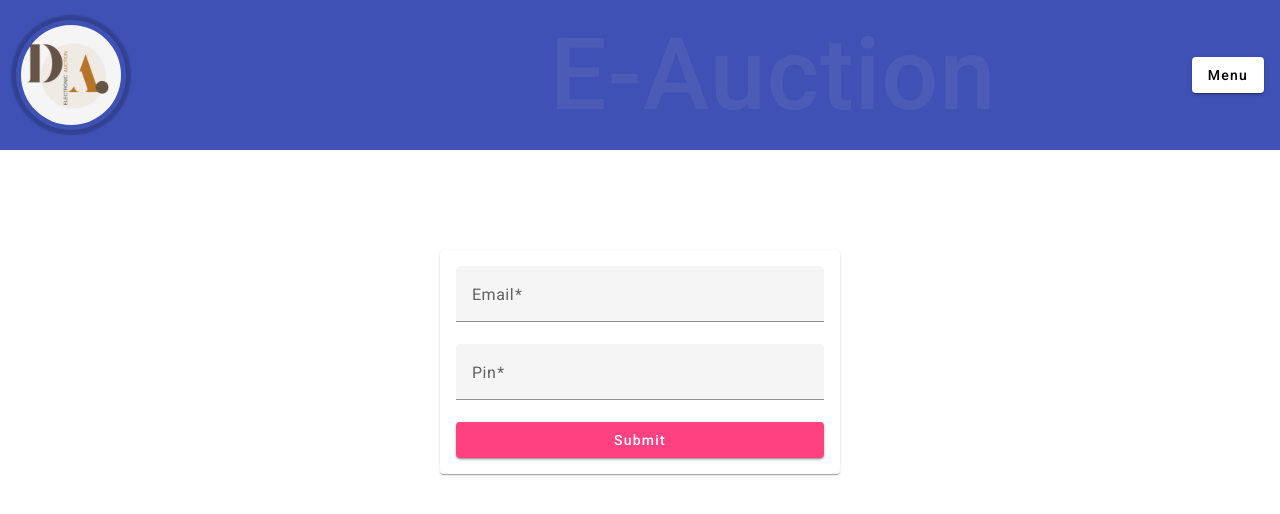
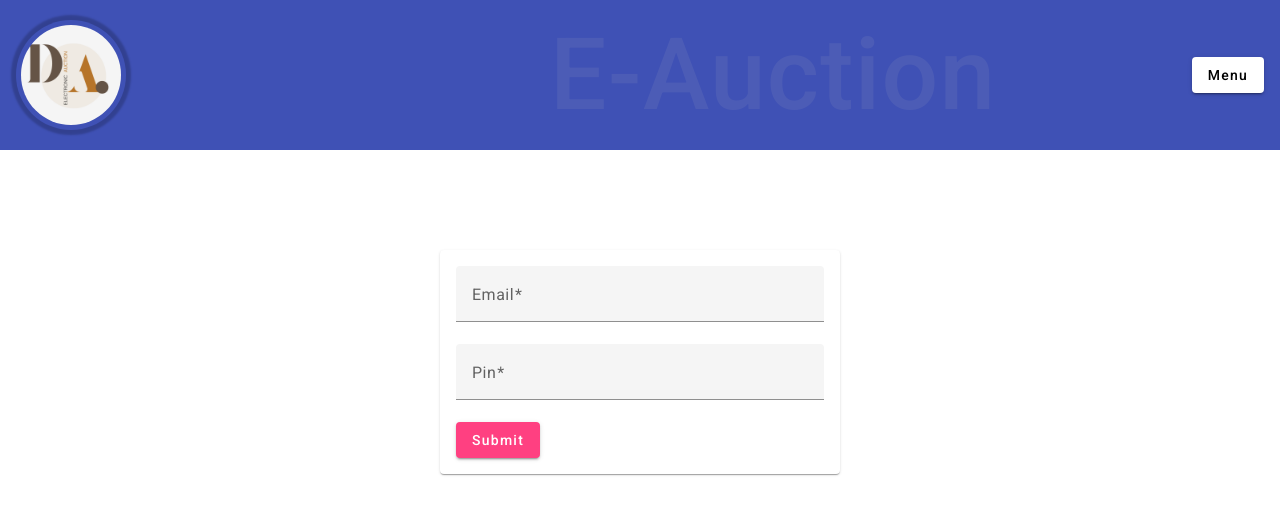
Before and after one commit to DanteArceneaux/e-auction-front-end, an Angular app: page /login in a window 1280 px wide. Shown: the top 514 px of the page. Built offline with nearby package versions, Linux system fonts and the light colour scheme.

Commit message:
created login that works

```diff
--- a/src/app/app.module.ts
+++ b/src/app/app.module.ts
@@ -29,7 +29,7 @@ const routes: Routes = [
   { path: 'home', component: HomeComponent },
   { path: '', redirectTo: '/home', pathMatch: 'full' },
   { path: 'login', component: LoginComponent },
-  { path: 'register', component: RegisterComponent },
+  { path: 'register', component: RegisterComponent }
 ];
 
 
@@ -42,9 +42,8 @@ const routes: Routes = [
     ProductListComponent,
     BidsComponent,
     HomeComponent,
-    LoginComponent,
     RegisterComponent,
-
+    LoginComponent
   ],
   imports: [
     BrowserModule,
--- a/src/app/components/login/login.component.html
+++ b/src/app/components/login/login.component.html
@@ -1,19 +1,31 @@
+
 <app-header></app-header>
 
 <mat-card class="login-card" >
-
+<form (submit)="loginUser(loginForm)" #loginForm="ngForm">
 <mat-form-field color="primary" >
 
     <mat-label>Email</mat-label>
-    <input matInput type="email" [(ngModel)]="email" name="email" required>
+    <input matInput type="text" ngModel #email="ngModel" name="email" required>
+    <mat-error *ngIf="email.invalid">
+        Email is required. Must by in Email format.
+    </mat-error>
 
 </mat-form-field>
 
 <mat-form-field color="primary" >
     <mat-label>Pin</mat-label>
-    <input matInput type="pin" [(ngModel)]="pin" name="pin" required>
+    <input matInput type="number" ngModel #pin="ngModel" name="pin" required>
+    <mat-error *ngIf="pin.invalid">
+        Pin is required.
+    </mat-error>
 
 </mat-form-field>
 
-<button color="accent" mat-raised-button >Submit</button>
+<button color="accent" mat-raised-button type="submit">Submit</button>
+</form>
 </mat-card>
+
+<h1 *ngIf="me.length > 1">
+    Welcome {{me}}. You Have Successfully Logged In!
+</h1>
--- a/src/app/components/login/login.component.ts
+++ b/src/app/components/login/login.component.ts
@@ -1,4 +1,9 @@
 import { Component } from '@angular/core';
+import { LoginService } from 'src/app/services/login.service';
+import { RouterModule } from '@angular/router';
+import { NgForm } from '@angular/forms';
+import { Router } from '@angular/router';
+
 
 @Component({
   selector: 'app-login',
@@ -6,11 +11,46 @@ import { Component } from '@angular/core';
   styleUrls: ['./login.component.css']
 })
 
-
-
 export class LoginComponent {
 
   email: string;
   pin: number;
+  me: string = '';
+
+  constructor(private loginService: LoginService, private route: Router) { }
+
+  getCurrentUser() {
+    this.loginService.getCurrentUser().subscribe((res: any) => {
+      this.me = res.data.user.id;
+    });
+  }
+
+  loginUser(form: NgForm) {
+
+      if (form.invalid) {
+        alert('Please fill all the fields');
+        return;
+      }
+
+      const user = {
+        email: form.value.email,
+        pin: form.value.pin
+      }
+
+      this.loginService.loginUser(user).subscribe((res: any) => {
+        console.log(res);
+        this.me = res.data
+
+      if(this.me.length > 0) {
+        setTimeout(() => {
+          this.route.navigate(['/home']);
+        }, 2000);
+      }
+      });
+
+
+
+
+    }
 
 }
--- a/src/app/services/login.service.ts
+++ b/src/app/services/login.service.ts
@@ -25,4 +25,19 @@ export class LoginService {
     }): Observable<User> {
       return this.http.post<User>('http://localhost:5000/e-auction/api/v1/auth/register', user);
     }
+
+    loginUser(user: {
+      email: string,
+      pin: number
+    }): Observable<User> {
+      return this.http.post<User>('http://localhost:5000/e-auction/api/v1/auth/login', user);
+    }
+
+    getCurrentUser(): Observable<User> {
+      return this.http.get<User>('http://localhost:5000/e-auction/api/v1/auth/me');
+    }
+
+
+
+
 }
```
